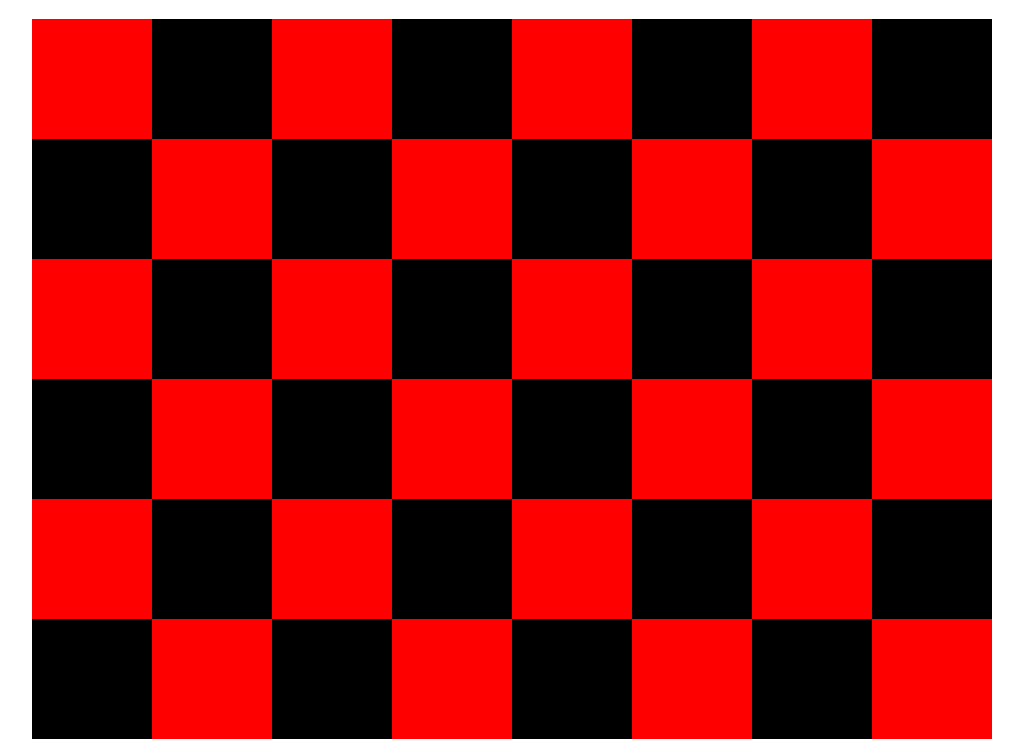
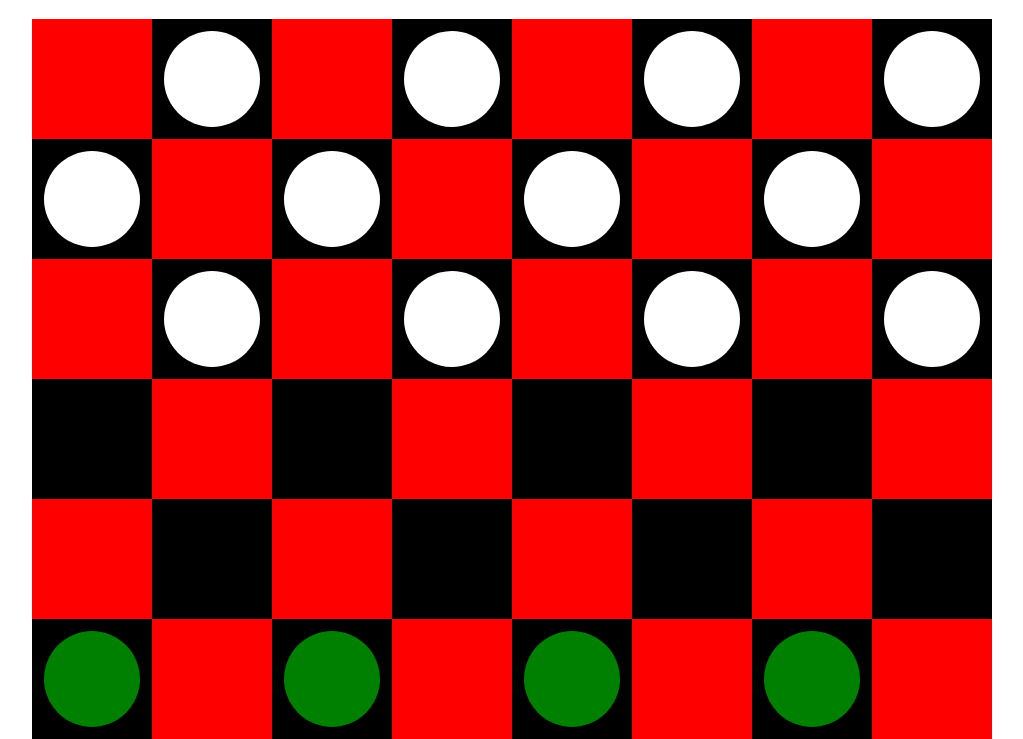
Before and after one commit to SimicIlija/WebTechnology, a website: page webapp/app.html in a window 1280 px wide. Shown: the part 61-800 px from the top of the page, without its empty margins (68-1091 px from the left). Drawn offline with Linux system fonts and the light colour scheme.

Commit message:
added board starting position

```diff
--- a/webapp/app.html
+++ b/webapp/app.html
@@ -15,8 +15,8 @@
 		<rect id="d8" x="37.5%" y="0" height="12.5%" width="12.5%" fill="black"/>
 		<rect id="e8" x="50%" y="0" height="12.5%" width="12.5%" fill="red"/>
 		<rect id="f8" x="62.5%" y="0" height="12.5%" width="12.5%" fill="black"/>
-		<rect id="h8" x="75%" y="0" height="12.5%" width="12.5%" fill="red"/>
-		<rect id="g8" x="87.5%" y="0" height="12.5%" width="12.5%" fill="black"/>
+		<rect id="g8" x="75%" y="0" height="12.5%" width="12.5%" fill="red"/>
+		<rect id="h8" x="87.5%" y="0" height="12.5%" width="12.5%" fill="black"/>
 
 		<!-- Rank 7 -->
 		<rect id="a7" x="0" y="12.5%" height="12.5%" width="12.5%" fill="black"/>
@@ -25,8 +25,8 @@
 		<rect id="d7" x="37.5%" y="12.5%" height="12.5%" width="12.5%" fill="red"/>
 		<rect id="e7" x="50%" y="12.5%" height="12.5%" width="12.5%" fill="black"/>
 		<rect id="f7" x="62.5%" y="12.5%" height="12.5%" width="12.5%" fill="red"/>
-		<rect id="h7" x="75%" y="12.5%" height="12.5%" width="12.5%" fill="black"/>
-		<rect id="g7" x="87.5%" y="12.5%" height="12.5%" width="12.5%" fill="red"/>
+		<rect id="g7" x="75%" y="12.5%" height="12.5%" width="12.5%" fill="black"/>
+		<rect id="h7" x="87.5%" y="12.5%" height="12.5%" width="12.5%" fill="red"/>
 
 		<!-- Rank 6-->
 		<rect id="a6" x="0" y="25%" height="12.5%" width="12.5%" fill="red"/>
@@ -35,8 +35,8 @@
 		<rect id="d6" x="37.5%" y="25%" height="12.5%" width="12.5%" fill="black"/>
 		<rect id="e6" x="50%" y="25%" height="12.5%" width="12.5%" fill="red"/>
 		<rect id="f6" x="62.5%" y="25%" height="12.5%" width="12.5%" fill="black"/>
-		<rect id="h6" x="75%" y="25%" height="12.5%" width="12.5%" fill="red"/>
-		<rect id="g6" x="87.5%" y="25%" height="12.5%" width="12.5%" fill="black"/>
+		<rect id="g6" x="75%" y="25%" height="12.5%" width="12.5%" fill="red"/>
+		<rect id="h6" x="87.5%" y="25%" height="12.5%" width="12.5%" fill="black"/>
 
 		<!-- Rank 5 -->
 		<rect id="a5" x="0" y="37.5%" height="12.5%" width="12.5%" fill="black"/>
@@ -45,8 +45,8 @@
 		<rect id="d5" x="37.5%" y="37.5%" height="12.5%" width="12.5%" fill="red"/>
 		<rect id="e5" x="50%" y="37.5%" height="12.5%" width="12.5%" fill="black"/>
 		<rect id="f5" x="62.5%" y="37.5%" height="12.5%" width="12.5%" fill="red"/>
-		<rect id="h5" x="75%" y="37.5%" height="12.5%" width="12.5%" fill="black"/>
-		<rect id="g5" x="87.5%" y="37.5%" height="12.5%" width="12.5%" fill="red"/>
+		<rect id="g5" x="75%" y="37.5%" height="12.5%" width="12.5%" fill="black"/>
+		<rect id="h5" x="87.5%" y="37.5%" height="12.5%" width="12.5%" fill="red"/>
 
 		<!-- Rank 4 -->
 		<rect id="a4" x="0" y="50%" height="12.5%" width="12.5%" fill="red"/>
@@ -55,8 +55,8 @@
 		<rect id="d4" x="37.5%" y="50%" height="12.5%" width="12.5%" fill="black"/>
 		<rect id="e4" x="50%" y="50%" height="12.5%" width="12.5%" fill="red"/>
 		<rect id="f4" x="62.5%" y="50%" height="12.5%" width="12.5%" fill="black"/>
-		<rect id="h4" x="75%" y="50%" height="12.5%" width="12.5%" fill="red"/>
-		<rect id="g4" x="87.5%" y="50%" height="12.5%" width="12.5%" fill="black"/>
+		<rect id="g4" x="75%" y="50%" height="12.5%" width="12.5%" fill="red"/>
+		<rect id="h4" x="87.5%" y="50%" height="12.5%" width="12.5%" fill="black"/>
 
 		<!-- Rank 3 -->
 		<rect id="a3" x="0" y="62.5%" height="12.5%" width="12.5%" fill="black"/>
@@ -65,8 +65,8 @@
 		<rect id="d3" x="37.5%" y="62.5%" height="12.5%" width="12.5%" fill="red"/>
 		<rect id="e3" x="50%" y="62.5%" height="12.5%" width="12.5%" fill="black"/>
 		<rect id="f3" x="62.5%" y="62.5%" height="12.5%" width="12.5%" fill="red"/>
-		<rect id="h3" x="75%" y="62.5%" height="12.5%" width="12.5%" fill="black"/>
-		<rect id="g3" x="87.5%" y="62.5%" height="12.5%" width="12.5%" fill="red"/>
+		<rect id="g3" x="75%" y="62.5%" height="12.5%" width="12.5%" fill="black"/>
+		<rect id="h3" x="87.5%" y="62.5%" height="12.5%" width="12.5%" fill="red"/>
 
 		<!-- Rank 2 -->
 		<rect id="a2" x="0" y="75%" height="12.5%" width="12.5%" fill="red"/>
@@ -75,8 +75,8 @@
 		<rect id="d2" x="37.5%" y="75%" height="12.5%" width="12.5%" fill="black"/>
 		<rect id="e2" x="50%" y="75%" height="12.5%" width="12.5%" fill="red"/>
 		<rect id="f2" x="62.5%" y="75%" height="12.5%" width="12.5%" fill="black"/>
-		<rect id="h2" x="75%" y="75%" height="12.5%" width="12.5%" fill="red"/>
-		<rect id="g2" x="87.5%" y="75%" height="12.5%" width="12.5%" fill="black"/>
+		<rect id="g2" x="75%" y="75%" height="12.5%" width="12.5%" fill="red"/>
+		<rect id="h2" x="87.5%" y="75%" height="12.5%" width="12.5%" fill="black"/>
 
 		<!-- Rank 1 -->
 		<rect id="a1" x="0" y="87.5%" height="12.5%" width="12.5%" fill="black"/>
@@ -85,8 +85,90 @@
 		<rect id="d1" x="37.5%" y="87.5%" height="12.5%" width="12.5%" fill="red"/>
 		<rect id="e1" x="50%" y="87.5%" height="12.5%" width="12.5%" fill="black"/>
 		<rect id="f1" x="62.5%" y="87.5%" height="12.5%" width="12.5%" fill="red"/>
-		<rect id="h1" x="75%" y="87.5%" height="12.5%" width="12.5%" fill="black"/>
-		<rect id="g1" x="87.5%" y="87.5%" height="12.5%" width="12.5%" fill="red"/>
+		<rect id="g1" x="75%" y="87.5%" height="12.5%" width="12.5%" fill="black"/>
+		<rect id="h1" x="87.5%" y="87.5%" height="12.5%" width="12.5%" fill="red"/>
+
+		<!-- Starting position -->
+		<!-- White -->
+		<g class="w_piece" id="b8">
+			<circle cx="18.75%" cy="6.25%" r="5%" fill="white"/>
+		</g>
+		<g class="w_piece" id="d8">
+			<circle cx="43.75%" cy="6.25%" r="5%" fill="white"/>
+		</g>
+		<g class="w_piece" id="f8">
+			<circle cx="68.75%" cy="6.25%" r="5%" fill="white"/>
+		</g>
+		<g class="w_piece" id="d8">
+			<circle cx="93.75%" cy="6.25%" r="5%" fill="white"/>
+		</g>
+
+		<g class="w_piece" id="a7">
+			<circle cx="6.25%" cy="18.75%" r="5%" fill="white"/>
+		</g>
+		<g class="w_piece" id="c7">
+			<circle cx="31.25%" cy="18.75%" r="5%" fill="white"/>
+		</g>
+		<g class="w_piece" id="e7">
+			<circle cx="56.25%" cy="18.75%" r="5%" fill="white"/>
+		</g>
+		<g class="w_piece" id="g7">
+			<circle cx="81.25%" cy="18.75%" r="5%" fill="white"/>
+		</g>
+
+		<g class="w_piece" id="b6">
+			<circle cx="18.75%" cy="31.25%" r="5%" fill="white"/>
+		</g>
+		<g class="w_piece" id="d6">
+			<circle cx="43.75%" cy="31.25%" r="5%" fill="white"/>
+		</g>
+		<g class="w_piece" id="f6">
+			<circle cx="68.75%" cy="31.25%" r="5%" fill="white"/>
+		</g>
+		<g class="w_piece" id="d6">
+			<circle cx="93.75%" cy="31.25%" r="5%" fill="white"/>
+		</g>
+
+		<!-- Green -->
+		<g class="g_piece" id="a3">
+			<circle cx="6.25%" cy="68.75%" r="5%" fill="green"/>
+		</g>
+		<g class="g_piece" id="c3">
+			<circle cx="31.25%" cy="68.75%" r="5%" fill="green"/>
+		</g>
+		<g class="g_piece" id="e3">
+			<circle cx="56.25%" cy="68.75%" r="5%" fill="green"/>
+		</g>
+		<g class="g_piece" id="g3">
+			<circle cx="81.25%" cy="68.75%" r="5%" fill="green"/>
+		</g>
+
+		<g class="g_piece" id="b2">
+			<circle cx="18.75%" cy="81.25%" r="5%" fill="green"/>
+		</g>
+		<g class="g_piece" id="d2">
+			<circle cx="43.75%" cy="81.25%" r="5%" fill="green"/>
+		</g>
+		<g class="g_piece" id="f2">
+			<circle cx="68.75%" cy="81.25%" r="5%" fill="green"/>
+		</g>
+		<g class="g_piece" id="d2">
+			<circle cx="93.75%" cy="81.25%" r="5%" fill="green"/>
+		</g>
+
+		<g class="g_piece" id="a1">
+			<circle cx="6.25%" cy="93.75%" r="5%" fill="green"/>
+		</g>
+		<g class="g_piece" id="c1">
+			<circle cx="31.25%" cy="93.75%" r="5%" fill="green"/>
+		</g>
+		<g class="g_piece" id="e1">
+			<circle cx="56.25%" cy="93.75%" r="5%" fill="green"/>
+		</g>
+		<g class="g_piece" id="g1">
+			<circle cx="81.25%" cy="93.75%" r="5%" fill="green"/>
+		</g>
+
 	</svg>
 
 
```
